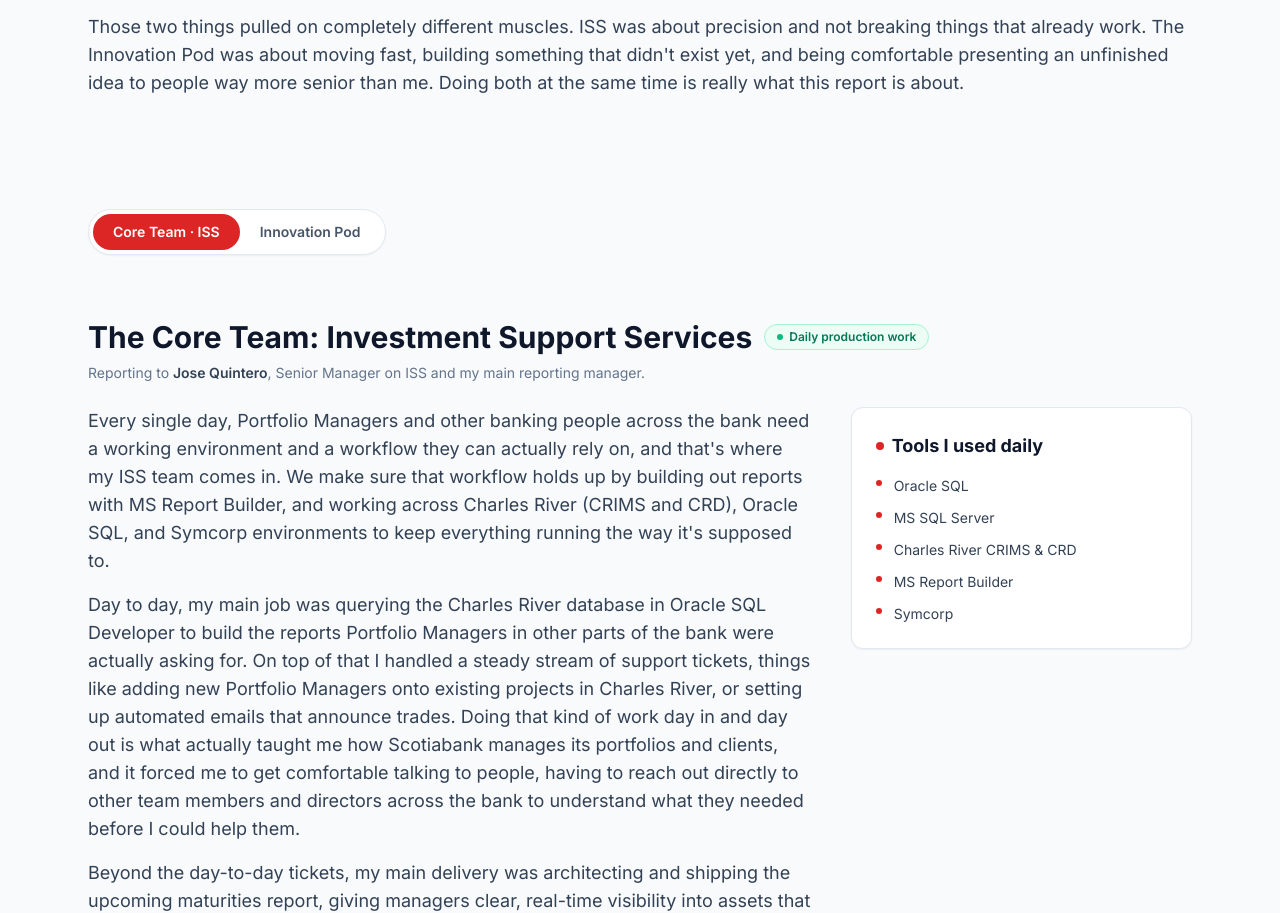
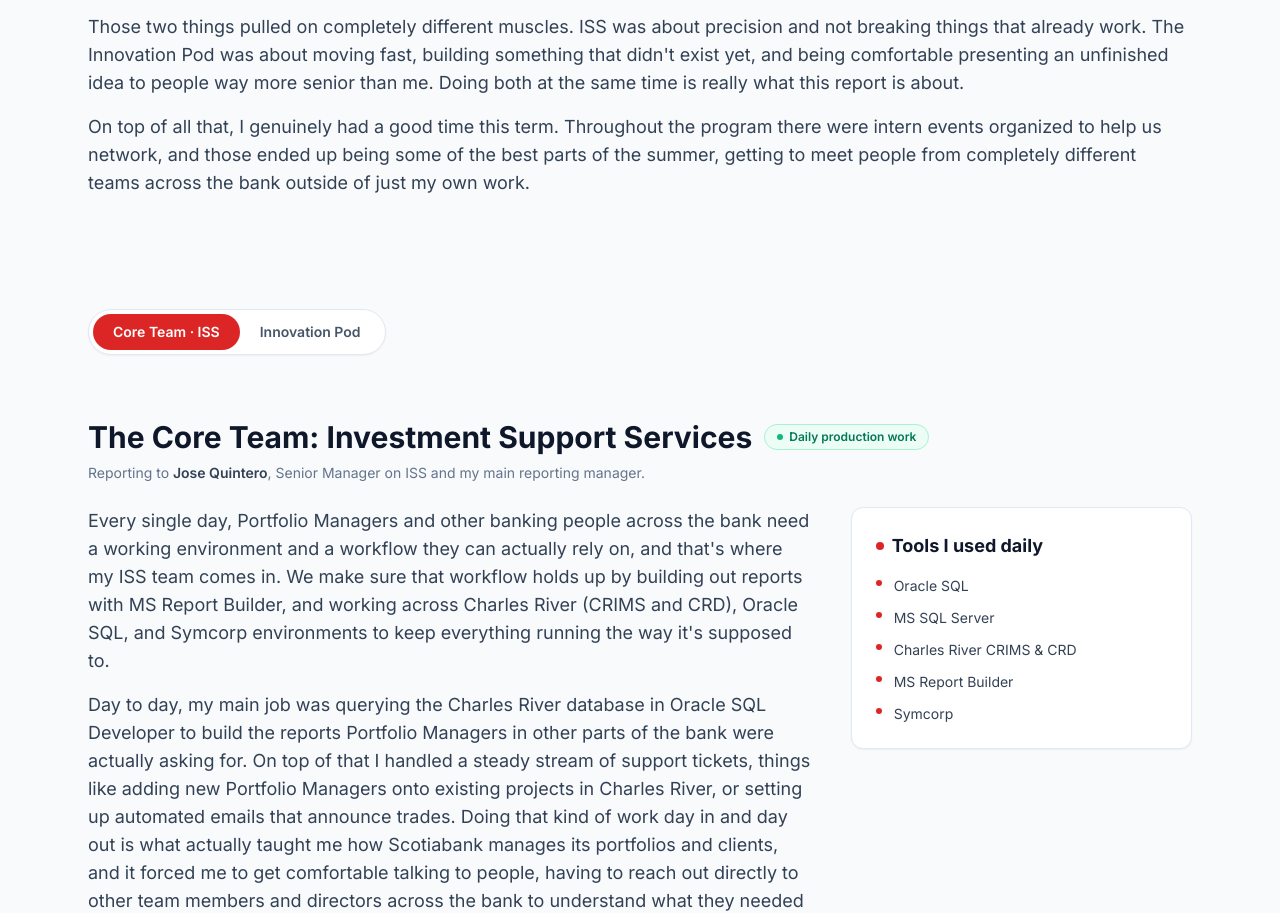
Before and after one commit to Nickbravo21/coop-work-term-report, a plain HTML site: page index.html in a window 1280 px wide. Shown: the part 906-1819 px from the top of the page. Drawn offline with nearby package versions, Linux system fonts and the light colour scheme.

Commit message:
Mention intern networking events in overview

```diff
--- a/index.html
+++ b/index.html
@@ -142,6 +142,11 @@
         that already work. The Innovation Pod was about moving fast, building something that didn't exist yet,
         and being comfortable presenting an unfinished idea to people way more senior than me. Doing both at the
         same time is really what this report is about.
+      </p>
+      <p>
+        On top of all that, I genuinely had a good time this term. Throughout the program there were intern
+        events organized to help us network, and those ended up being some of the best parts of the summer,
+        getting to meet people from completely different teams across the bank outside of just my own work.
       </p>
     </div>
   </section>
```
